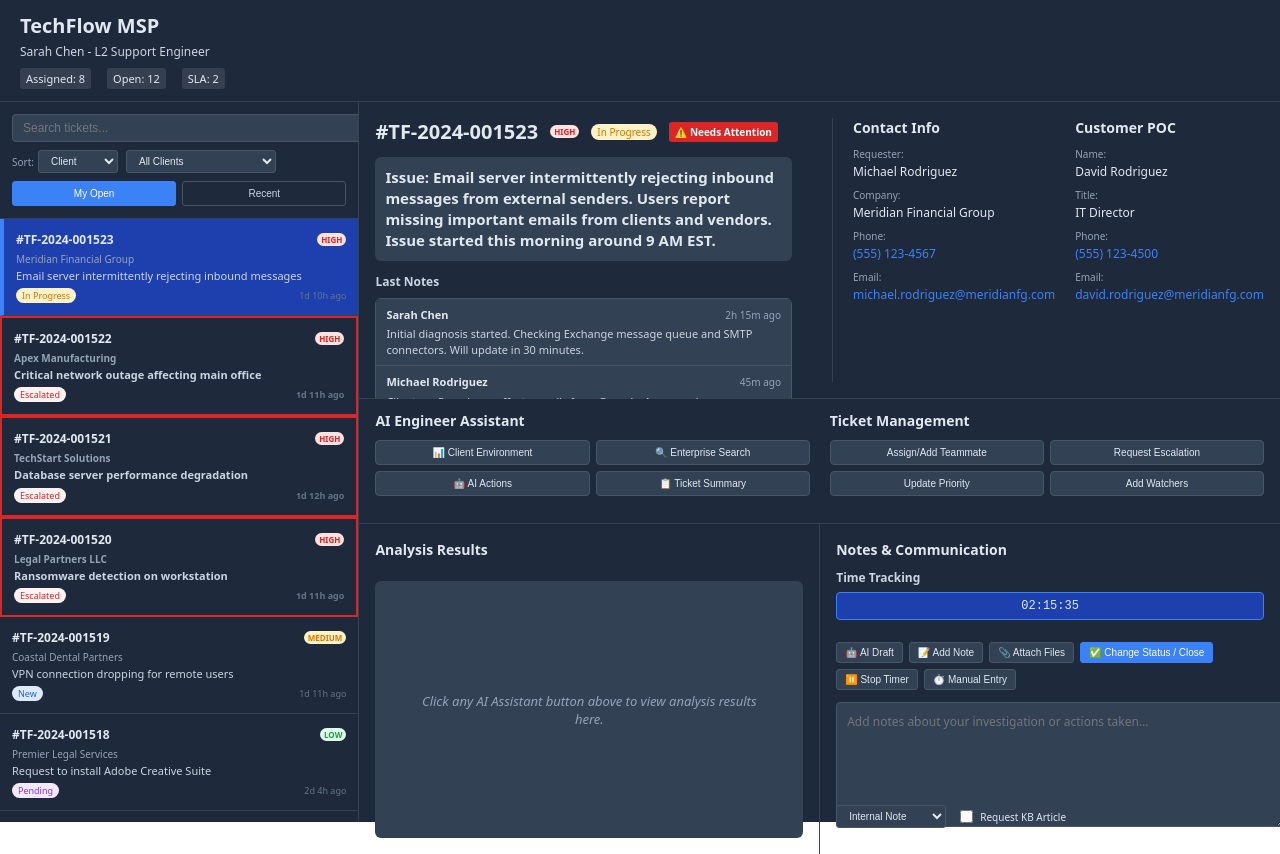
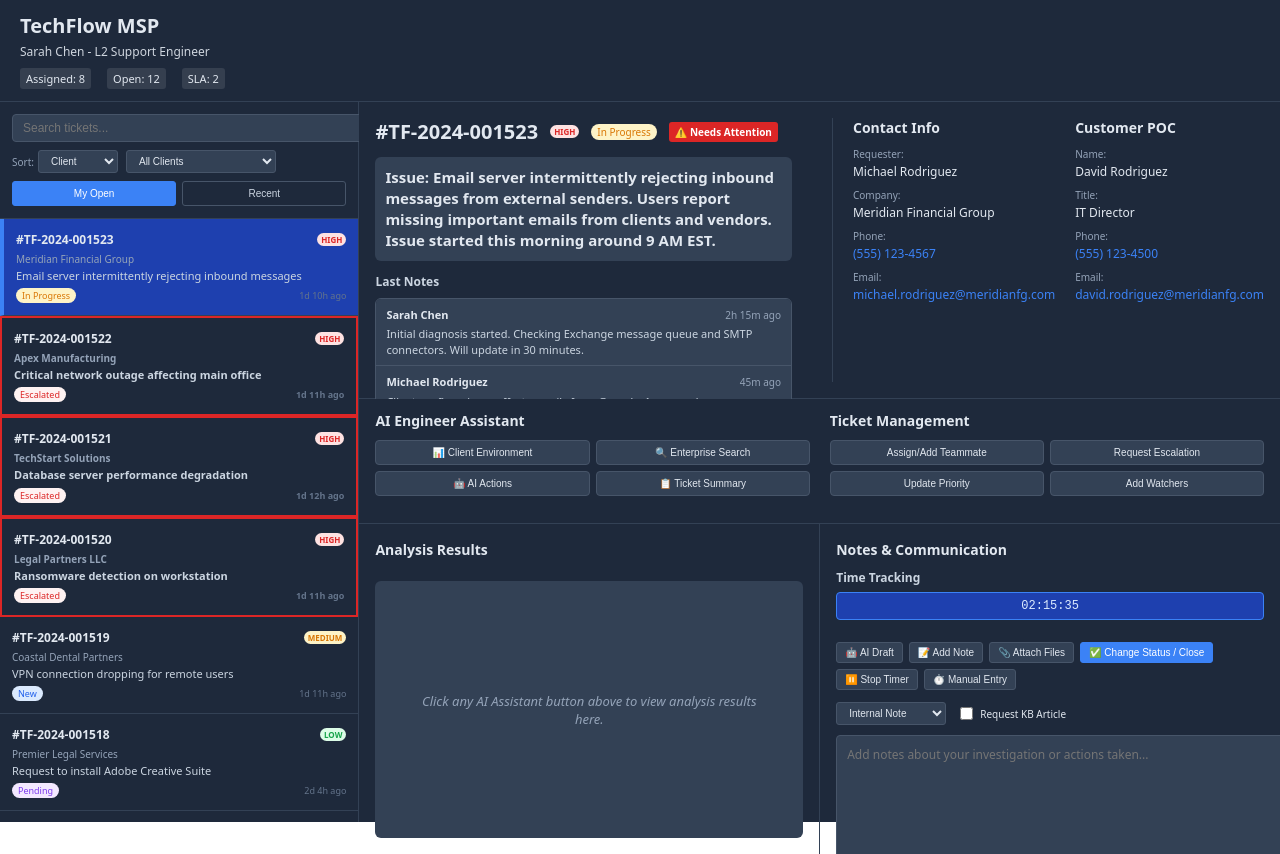
Before and after one commit to desdat1/msp-portal, a React (Create React App) app in the folder msp-portal/: page / in a window 1280 px wide. Built offline with nearby package versions, Linux system fonts and the light colour scheme.

Commit message:
Extended Analysis Results height and moved note controls above textarea for better workflow

```diff
--- a/msp-portal/src/App.tsx
+++ b/msp-portal/src/App.tsx
@@ -197,7 +197,7 @@ const styles = {
     backgroundColor: '#1e293b',
     flex: 1,
     display: 'flex',
-    height: 'calc(100vh - 380px)'
+    height: 'calc(100vh - 300px)'
   },
   analysisHalf: {
     width: '50%',
@@ -1089,7 +1089,7 @@ Why these suggestions? AI analysis of 247 similar tickets shows 94% resolution r
   };
 
   const showTicketSummary = () => {
-    setAnalysisText(`AI TICKET SUMMARY & ANALYSIS
+    setAnalysisText(`**AI TICKET SUMMARY & ANALYSIS**
 
 ⚠️ TICKET NEEDS ATTENTION
 Overall Assessment: High priority ticket with potential SLA risk. Similar issues took average 4.2 hours to resolve. Current time elapsed: 2h 15m.
@@ -1451,15 +1451,6 @@ TechFlow MSP - L2 Support Engineer`;
                 </button>
               </div>
 
-              <div style={{ flex: 1 }}>
-                <textarea
-                  value={noteText}
-                  onChange={(e) => setNoteText(e.target.value)}
-                  placeholder="Add notes about your investigation or actions taken..."
-                  style={{ ...styles.textarea, height: '100%', minHeight: 'auto' }}
-                />
-              </div>
-
               <div style={styles.noteControls}>
                 <select
                   value={noteType}
@@ -1473,6 +1464,15 @@ TechFlow MSP - L2 Support Engineer`;
                 <label style={{ display: 'flex', alignItems: 'center', gap: '4px', fontSize: '10px' }}>
                   <input type="checkbox" /> Request KB Article
                 </label>
+              </div>
+
+              <div style={{ flex: 1 }}>
+                <textarea
+                  value={noteText}
+                  onChange={(e) => setNoteText(e.target.value)}
+                  placeholder="Add notes about your investigation or actions taken..."
+                  style={{ ...styles.textarea, height: '100%', minHeight: 'auto' }}
+                />
               </div>
             </div>
           </div>
```
